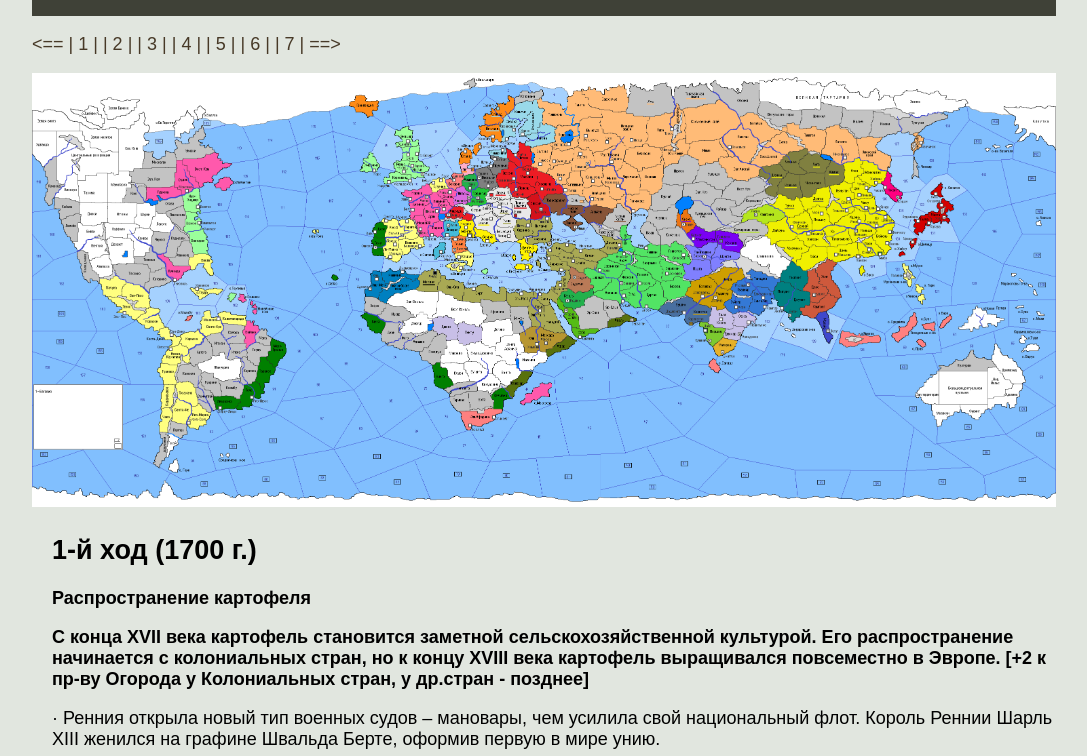
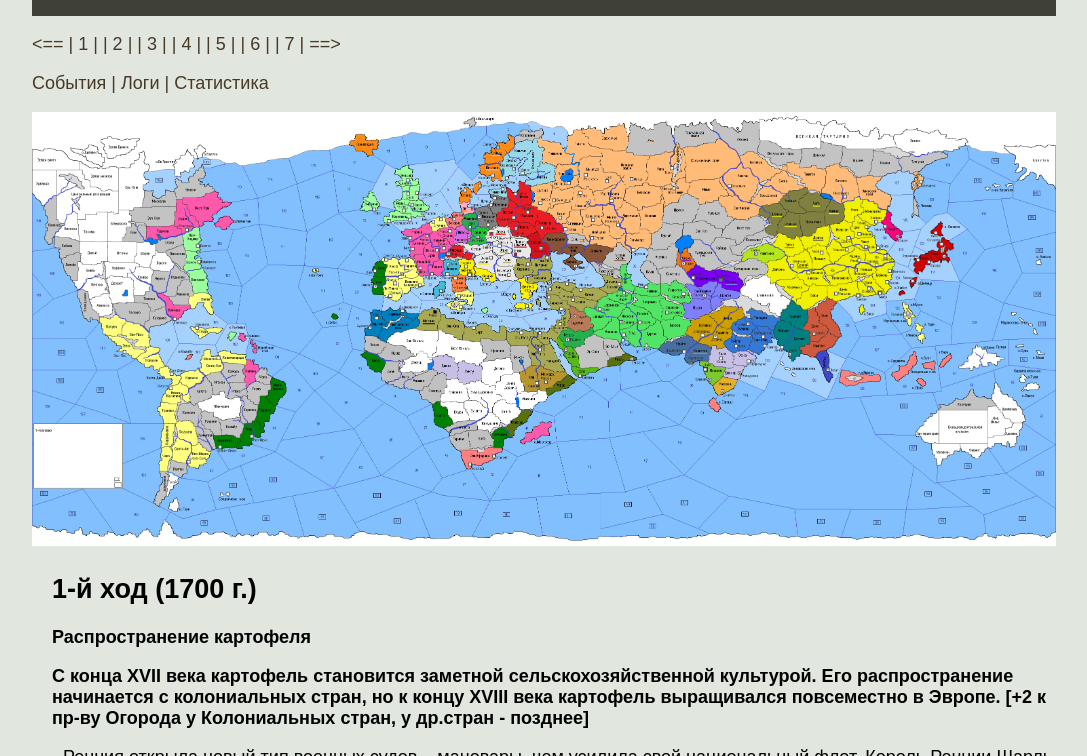
Before and after one commit to AllainDM/dipa, a plain HTML site: page turns/turn01.html in a window 1280 px wide. Shown: the part 44-800 px from the top of the page, without its empty margins (96-1183 px from the left). Drawn offline with Linux system fonts and the light colour scheme.

Commit message:
new: logi stat

```diff
--- a/turns/turn01.html
+++ b/turns/turn01.html
@@ -13,26 +13,6 @@
         </ul>
     </header>
 
-    <!-- <p>
-        <a href="turn01.html">1-й ход</a>
-        <a href="turn02.html">2-й ход</a>
-        <a href="turn03.html">3-й ход</a>
-        <a href="turn04.html">4-й ход</a>
-        <a href="turn05.html">5-й ход</a>
-        <a href="turn06.html">6-й ход</a>
-        <a href="turn07.html">7-й ход</a>
-    </p> -->
-
-    <!-- <p>
-        <a href="turn01.html">|1700(1)|</a>
-        <a href="turn02.html">|1702(2)|</a>
-        <a href="turn03.html">|1705(3)|</a>
-        <a href="turn04.html">|1707(4)|</a>
-        <a href="turn05.html">|1710(5)|</a>
-        <a href="turn06.html">|1712(6)|</a>
-        <a href="turn07.html">|1715(7)|</a>
-    </p> -->
-
     <p>
         <a href="turn01.html"> <== </a>
         <a href="turn01.html">| 1 |</a>
@@ -43,6 +23,12 @@
         <a href="turn06.html">| 6 |</a>
         <a href="turn07.html">| 7 |</a>
         <a href="turn02.html"> ==> </a>
+    </p>
+
+    <p>
+        <a href="">События  |</a>
+        <a href="turn01/logi01.html">Логи  |</a>
+        <a href="turn01/stat01.html">Статистика</a>
     </p>
 
     <div class="map">
```
Also changed, not shown: turns/turn02.html (+0 -20 lines), turns/turn03.html (+0 -20 lines), turns/turn04.html (+2 -22 lines), turns/turn05.html (+0 -20 lines), turns/turn06.html (+0 -20 lines), turns/turn07.html (+0 -20 lines).
